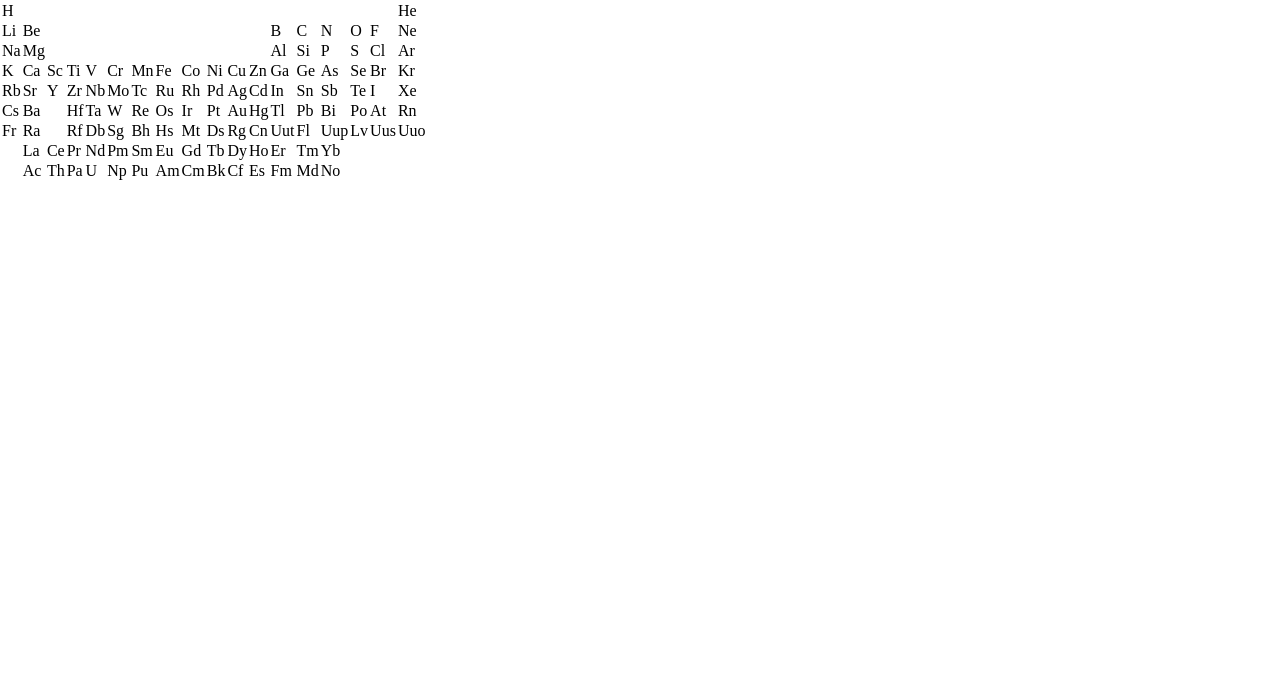
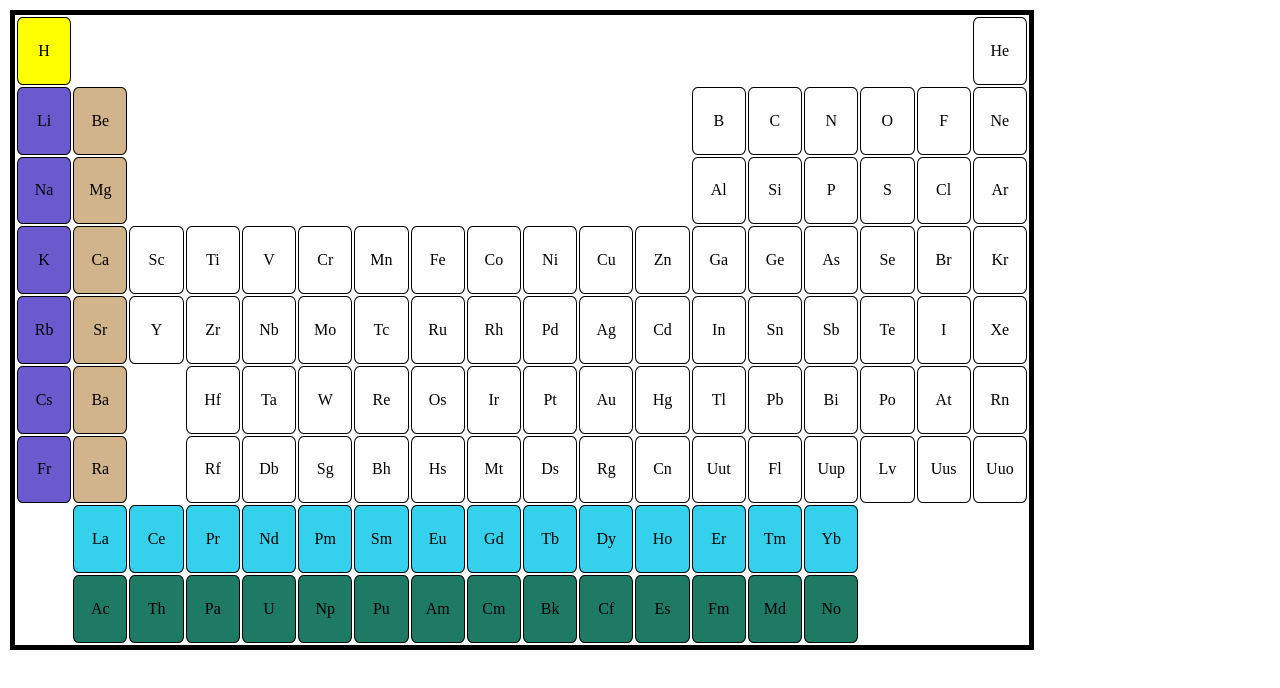
Before and after one commit to sgujuluva/periodic-table, a plain HTML site: page index.html in a window 1280 px wide. Drawn offline with Linux system fonts and the light colour scheme.

Commit message:
3rd row completed

```diff
--- a/css/style.css
+++ b/css/style.css
@@ -8,3 +8,49 @@
     --my-font-size:16px;
     --my-font-family:verdana,sans-serif;
 }
+
+table{
+    width:80vw;
+    height:80vh;
+    border:5px solid black;
+    margin:10px;
+}
+ td{
+    width:3rem;
+    height:3rem;
+    border:1px solid black;
+    border-radius: 10%;
+    text-align: center;
+}
+td:empty{
+    border:none;
+}
+td:hover{
+    transform: scale(1.5);
+    transition: 0.5s;
+}
+/* 1st row */
+tr:nth-child(n +1):nth-child(-n +1) :nth-child(1) {
+    background-color: yellow;
+}
+/* 2nd row */
+tr:nth-child(n +2):nth-child(-n +7) :nth-child(1){
+    background-color: slateblue;
+}
+/* 3rd row */
+tr:nth-child(n+2):nth-child(-n+7) :nth-child(2){
+    background-color: tan;
+}
+/* 4th row */
+
+/* 5th row */
+/* 6th row */
+/* 7th row */
+/* 8th row */
+tr:nth-child(n +8):nth-child(-n +14) :nth-child(n+2):nth-child(-n+15) {
+    background-color: #35d1ec;
+}
+/* 9th row */
+tr:nth-child(n+ 9):nth-child(-n + 14)  :nth-child(n+2):nth-child(-n+15){
+    background-color: #1e7a63;
+}
```
